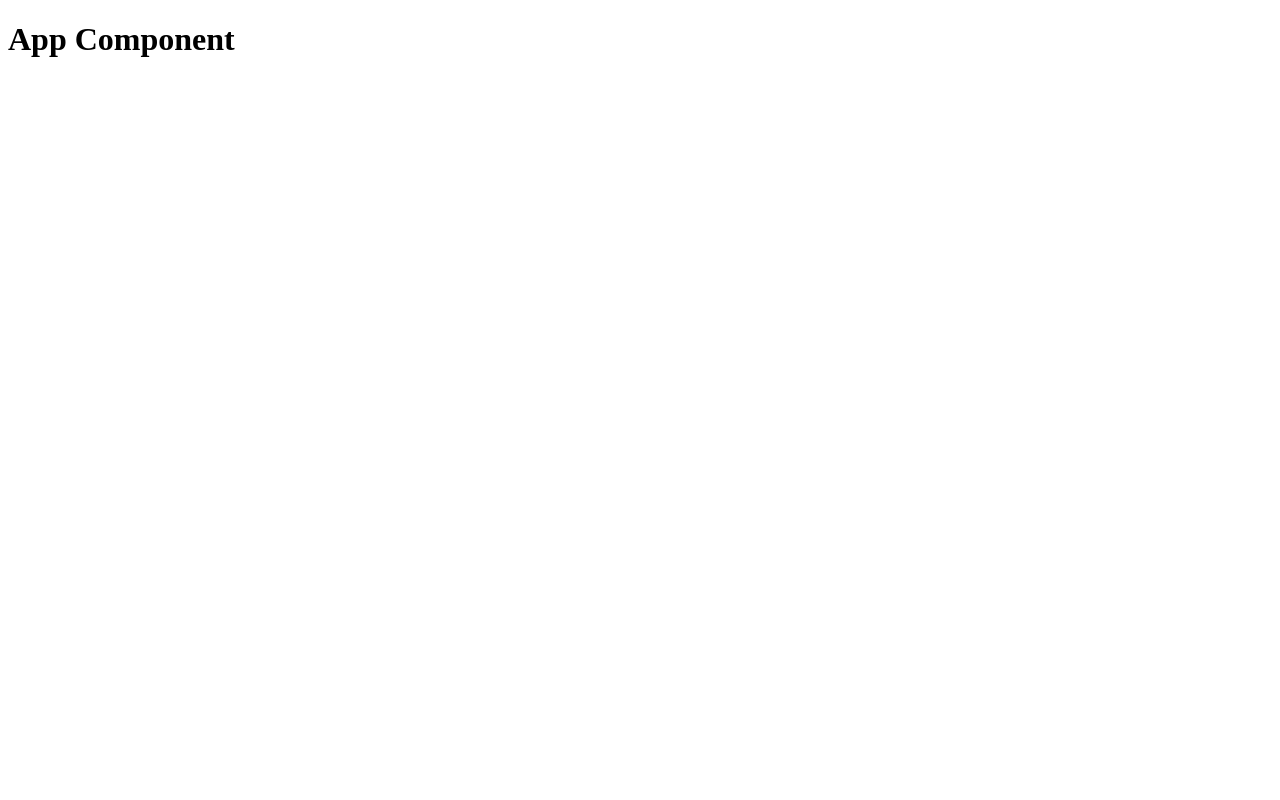
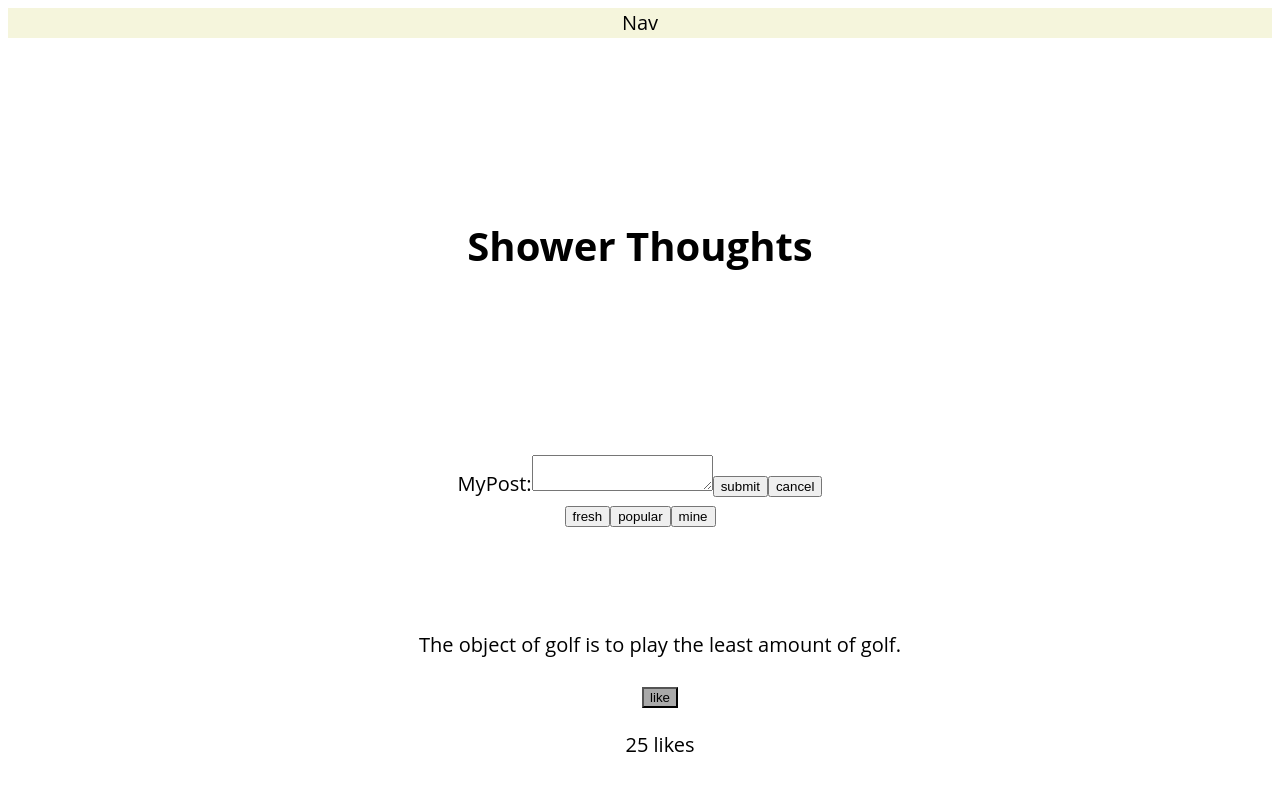
Before and after one commit to challey17/showerthoughts-client, a React (Create React App) app: page / in a window 1280 px wide. Shown: the top 800 px of the page. Built offline with nearby package versions, Linux system fonts and the light colour scheme.

Commit message:
like and update like count methods implemented

```diff
--- a/src/App.css
+++ b/src/App.css
@@ -0,0 +1,34 @@
+* {
+  box-sizing: border-box;
+}
+
+nav {
+  background-color: beige;
+}
+
+header {
+  padding: 12% 0;
+}
+
+body {
+  font-family: "Open Sans", sans-serif;
+  font-size: 20px;
+  color: black;
+  text-align: center;
+  line-height: 1.5;
+}
+
+li {
+  list-style: none;
+  border: black;
+
+  padding: 5% 0;
+}
+
+.liked-false {
+  background-color: darkgray;
+}
+
+.liked-true {
+  background-color: blue;
+}
--- a/src/App.js
+++ b/src/App.js
@@ -1,11 +1,126 @@
-import React from "react";
+import React, { Component } from "react";
+import "./App.css";
 
-function App() {
-  return (
-    <div className="App">
-      <h1>App Component</h1>
-    </div>
-  );
+export default class App extends Component {
+  state = {
+    authToken: null || "a8s79dyfahsd67y87as8dtva",
+    hasPosted: false || true,
+    todaysPost: 6725287, // used to add a class to their post,
+    likedPosts: [2345, 779, 20927],
+    todaysPosts: [
+      {
+        id: 2345,
+        content: "The object of golf is to play the least amount of golf.",
+        user: "a8s79dyfahsd67y87as8dtva",
+        votes: 25,
+        created: "2020-08-04TZ13:40:00",
+        currentUserHasLiked: false,
+      },
+      {
+        id: 2343,
+        content:
+          "Peer pressure as an adult is seeing your neighbor mow their lawn.",
+        user: "aosd67f9ahsd7fhauys",
+        votes: 5,
+        created: "2020-08-04TZ13:05:00",
+        currentUserHasLiked: true,
+      },
+    ],
+
+    // Popular, Fresh, Mine
+    // Popular is sorted by votes
+    // Fresh is sorted by created
+    // Mine is sorted by created but filtered by user===authToken
+  };
+  // check if user has posted, either show textarea or show label "you can post in x hrs"
+  //get all posts from api
+  //everything else filtered after component did mount
+  // methods for posting and liking
+
+  componentDidMount() {
+    /*
+      fetch(`${config.API_ENDPOINT}/todaysposts`).then(res=>res.json()).then(posts=>this.setState({posts}))
+      that endpoint just returns todaysposts
+      it's not that the posts are deleted every day, it's just that you only ever
+      get that days posts from the db
+      fetch(`${config.API_ENDPOINT}/usersposts`,{header:{Authorization:`Bearer ${authToken}`}}).then(res=>res.json()).then(usersPosts=>this.setState({usersPosts}))
+    */
+  }
+
+  // like method
+  toggleUserHasLikedPost = (id) => {
+    this.setState({
+      todaysPosts: this.state.todaysPosts.map((post) => {
+        console.log(post);
+
+        if (id === post.id) {
+          //toggles true/false
+          post.currentUserHasLiked = !post.currentUserHasLiked;
+          // udpates vote count for post based on true/false toggle
+          post.currentUserHasLiked === true
+            ? (post.votes = post.votes + 1)
+            : (post.votes = post.votes - 1);
+        }
+        return post;
+      }),
+    });
+  };
+
+  render() {
+    return (
+      <div>
+        <nav className="navigation">Nav</nav>
+        <header className="header">
+          <h1>Shower Thoughts</h1>
+        </header>
+        {/* create-post component*/}
+        <div className="create-post">
+          <form>
+            <label>
+              MyPost:
+              <textarea />
+            </label>
+            <input type="submit" value="submit" />
+            <input type="submit" value="cancel" />
+          </form>
+        </div>
+        {/* feed-filters component */}
+        <div className="feed-filters">
+          {/* <Link to="/fresh">fresh</Link> */}
+          <button>fresh</button>
+          <button>popular</button>
+          <button>mine</button>
+        </div>
+
+        {/* <Route path="/fresh" render={rprops=><Feed {...rprops} posts={this.state.posts.sort((a,b)=>b.created-a.created)} />} /> */}
+        {/* <Route path={["/","/popular"]} render={rprops=><Feed {...rprops} posts={this.state.posts.sort((a,b)=>b.votes-a.votes)} />} /> */}
+        {/* <Route path="/mine" render={rprops=><Feed {...rprops} posts={this.state.usersPosts} />} /> */}
+        <div className="feed">
+          <ul>
+            {this.state.todaysPosts.map((post) => (
+              <li>
+                <p>{post.content}</p>
+                <button
+                  onClick={(e) => this.toggleUserHasLikedPost(post.id)}
+                  className={`liked-${post.currentUserHasLiked}`}
+                >
+                  like
+                </button>
+                <p>{post.votes} likes</p>
+              </li>
+            ))}
+          </ul>
+        </div>
+      </div>
+    );
+  }
 }
 
-export default App;
+//COMPONENTS
+//APP
+//-HEADER
+//-Welcome (no authToken)
+//-CREATEPOST
+//-FEED-FILTER
+//-FEED
+//--POST
```
